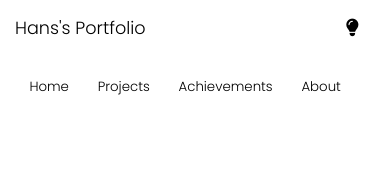
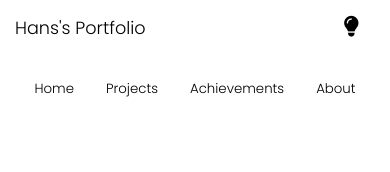
Before and after one commit to HANS-2002/HANS-2002.github.io, a plain HTML site: page index.html in a window 390 px wide. Shown: the top 172 px of the page. Drawn offline with Linux system fonts and the light colour scheme.

Commit message:
minor header updates

```diff
--- a/assets/styles/header.css
+++ b/assets/styles/header.css
@@ -17,6 +17,10 @@
     cursor: pointer;
 }
 
+.themeBtn{
+    font-size: 1.3rem;
+}
+
 .themeBtn:hover{
     cursor: pointer;
 }
@@ -32,12 +36,12 @@
 @media only screen and (max-width: 768px) {
 
     .header .menuList{
-        justify-content: flex-start;
+        justify-content: center;
     }
 
     .header .menuList input[type = button]{
         border: none;
-        padding: 0.4rem;
+        padding: 0.5rem;
         /*border: 1px solid red;*/
         border-radius: 0.5rem;
         margin: 0 0.5rem;
```
